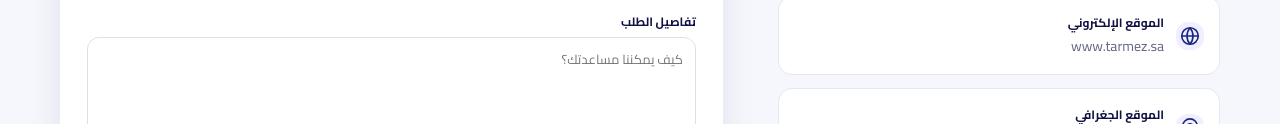
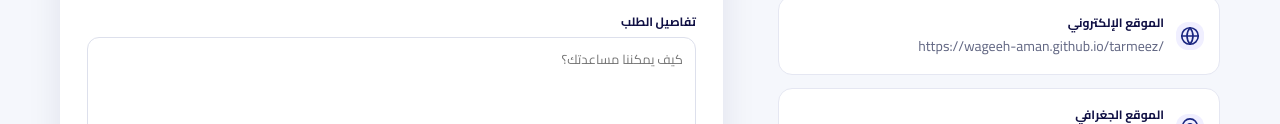
Before and after one commit to Wageeh-aman/tarmeez, a plain HTML site: page index.html in a window 1280 px wide. Shown: the part 4908-5032 px from the top of the page. Drawn offline with Linux system fonts and the light colour scheme.

Commit message:
Update contact information and website link

```diff
--- a/index.html
+++ b/index.html
@@ -56,7 +56,7 @@
     <section class="section contact" id="contact"><div class="container"><div class="center"><span class="eyebrow">تواصل معنا</span><h2 class="title">لنبدأ الحديث عن مشروعك</h2><p class="lead">أرسل تفاصيلك وسنجهّز رسالة واتساب تحتوي على معلومات طلبك، أو اتصل بنا مباشرة.</p></div><div class="contact-grid"><div class="contact-info">
       <div class="contact-item"><span class="icon" aria-hidden="true"><svg viewBox="0 0 24 24"><path d="M4.5 3.5h3l1.5 4-2 1.6a16 16 0 0 0 7.8 7.8l1.6-2 4 1.5v3A2 2 0 0 1 17.3 21C9.4 20.5 3.5 14.6 3 6.7A2 2 0 0 1 4.5 3.5Z"/></svg></span><div><strong>رقم الاتصال والواتساب</strong><a href="tel:+966555304556" dir="ltr" style="font-weight:700;color:var(--primary);font-size:16px;">+966 55 530 4556</a></div></div>
       <div class="contact-item"><span class="icon" aria-hidden="true"><svg viewBox="0 0 24 24"><rect x="3" y="5" width="18" height="14" rx="2"/><path d="m3 7 9 6 9-6"/></svg></span><div><strong>البريد الإلكتروني</strong><a href="mailto:info@tarmez.sa" dir="ltr">info@tarmez.sa</a></div></div>
-      <div class="contact-item"><span class="icon" aria-hidden="true"><svg viewBox="0 0 24 24"><circle cx="12" cy="12" r="9"/><path d="M3 12h18M12 3a14 14 0 0 1 0 18M12 3a14 14 0 0 0 0 18"/></svg></span><div><strong>الموقع الإلكتروني</strong><a href="https://tarmez.sa" dir="ltr">www.tarmez.sa</a></div></div>
+      <div class="contact-item"><span class="icon" aria-hidden="true"><svg viewBox="0 0 24 24"><circle cx="12" cy="12" r="9"/><path d="M3 12h18M12 3a14 14 0 0 1 0 18M12 3a14 14 0 0 0 0 18"/></svg></span><div><strong>الموقع الإلكتروني</strong><a href="https://wageeh-aman.github.io/tarmeez/" dir="ltr">https://wageeh-aman.github.io/tarmeez/</a></div></div>
       <div class="contact-item"><span class="icon" aria-hidden="true"><svg viewBox="0 0 24 24"><path d="M20 10c0 5-8 11-8 11S4 15 4 10a8 8 0 1 1 16 0Z"/><circle cx="12" cy="10" r="2.5"/></svg></span><div><strong>الموقع الجغرافي</strong><span dir="rtl">المملكة العربية السعودية - الرياض</span></div></div>
     </div><form class="contact-form" id="contactForm"><div class="field-row"><div class="field"><label for="name">الاسم</label><input id="name" name="name" required placeholder="اكتب اسمك"></div><div class="field"><label for="phone">رقم الجوال</label><input id="phone" name="phone" inputmode="tel" required placeholder="05xxxxxxxx"></div></div><div class="field"><label for="serviceSelect">الخدمة المطلوبة</label><select id="serviceSelect" name="service" required><option value="" selected disabled>اختر الخدمة</option><option>تأسيس الشركات</option><option>الخدمات الحكومية والتراخيص</option><option>خدمات وزارة الموارد البشرية والتوظيف</option><option>الزكاة والضريبة والمحاسبة</option><option>خدمات التأمينات الاجتماعية</option><option>تعديل وتطوير الشركات القائمة</option><option>خدمات المستثمرين والأجانب</option><option>خدمات العلامة التجارية</option><option>خدمات الشركات الناشئة</option><option>خدمات ما بعد التأسيس</option><option>خدمة أخرى من خدمات ترميز</option></select></div><div class="field"><label for="details">تفاصيل الطلب</label><textarea id="details" name="details" required placeholder="كيف يمكننا مساعدتك؟"></textarea></div><button class="btn btn-primary" type="submit">إرسال عبر واتساب <span>&larr;</span></button><p class="form-note">بالإرسال سيتم فتح واتساب برسالة جاهزة تتضمن البيانات التي أدخلتها.</p></form></div></div></section>
   </main>
```
